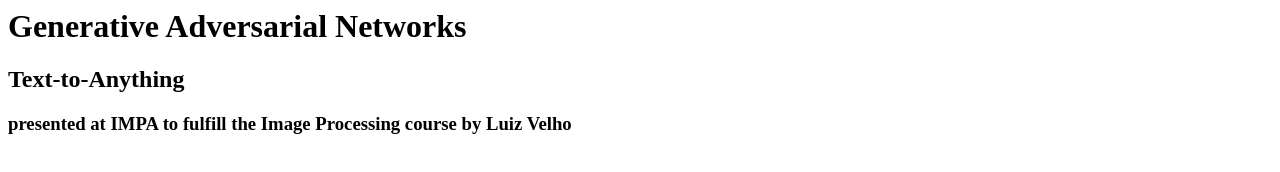
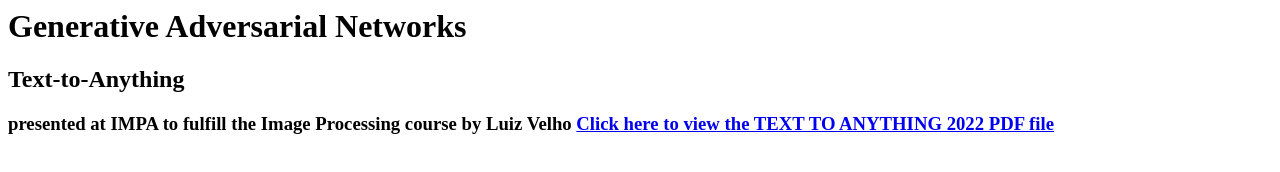
Before and after one commit to aakopiler/gans, a plain HTML site: page index.html in a window 1280 px wide. Drawn offline with Linux system fonts and the light colour scheme.

Commit message:
Add files via upload

```diff
--- a/index.html
+++ b/index.html
@@ -7,6 +7,6 @@
 <H2>Text-to-Anything
 </H2>
 <H3>presented at IMPA to fulfill the Image Processing course by Luiz Velho
-<a ref="TEXT TO ANYTHING 2023.pdf"
+<a href="C:\Users\akopi\Documents\TEXT TO ANYTHING 2023.pdf" target="_blank">Click here to view the TEXT TO ANYTHING 2022 PDF file</a>
 </body>
 </html>
```
